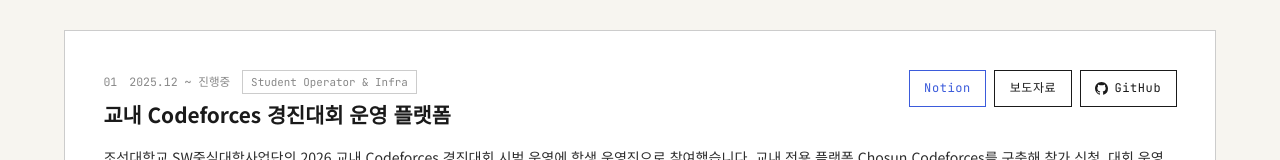
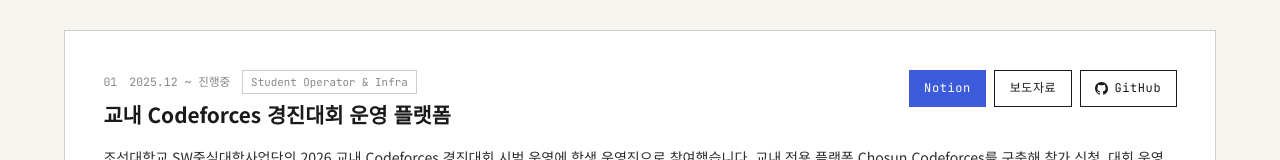
Before and after one commit to Terra0305/portfolio-parkseongmin, a React (Vite) app in the folder client/: page / in a window 1280 px wide. In both pictures the pointer is over the link 947 px from the left and 2364 px from the top of the page. Shown: the part 2276-2436 px from the top of the page. Built offline with nearby package versions, Linux system fonts and the light colour scheme.

Commit message:
호버링 변경

```diff
--- a/client/src/index.css
+++ b/client/src/index.css
@@ -218,7 +218,9 @@
 }
 
 .link-hover-accent:hover {
-  color: var(--accent) !important;
+  background: var(--accent) !important;
+  border-color: var(--accent) !important;
+  color: var(--white) !important;
 }
 
 a:focus-visible,
```
